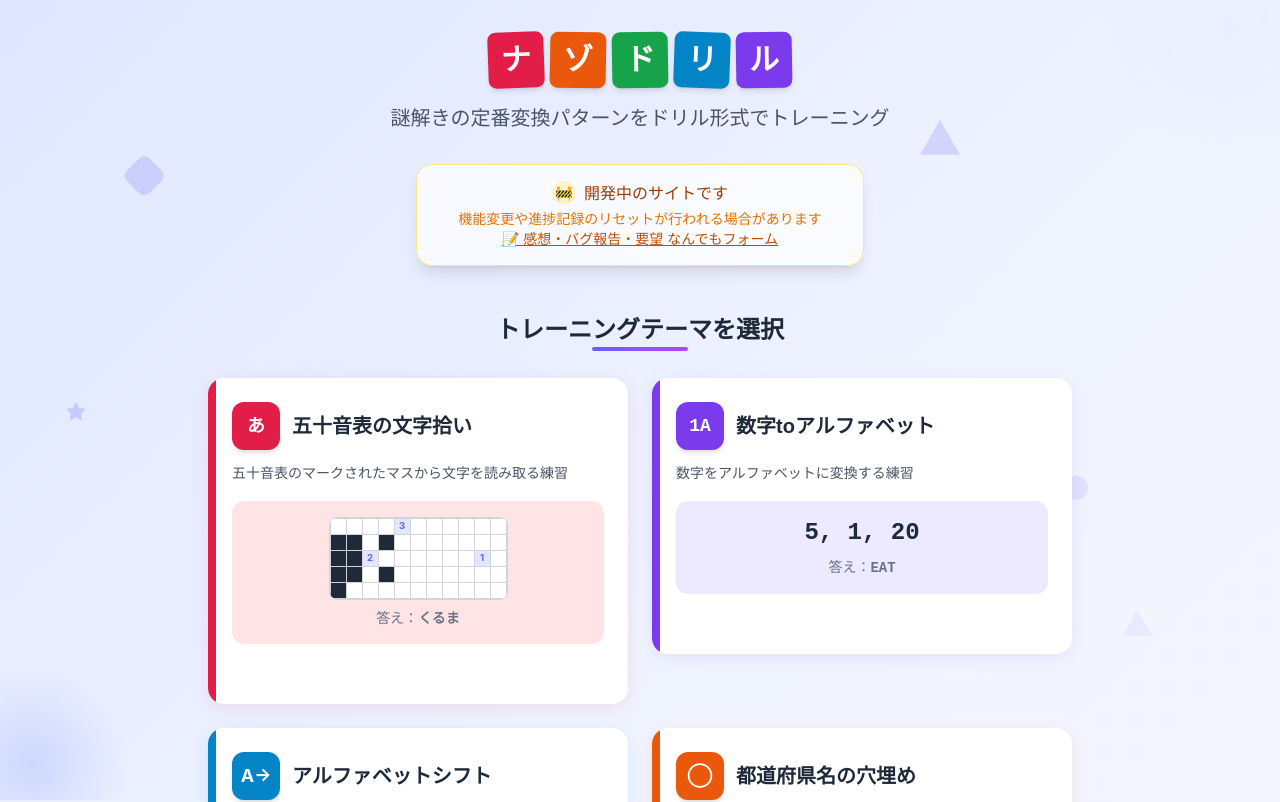
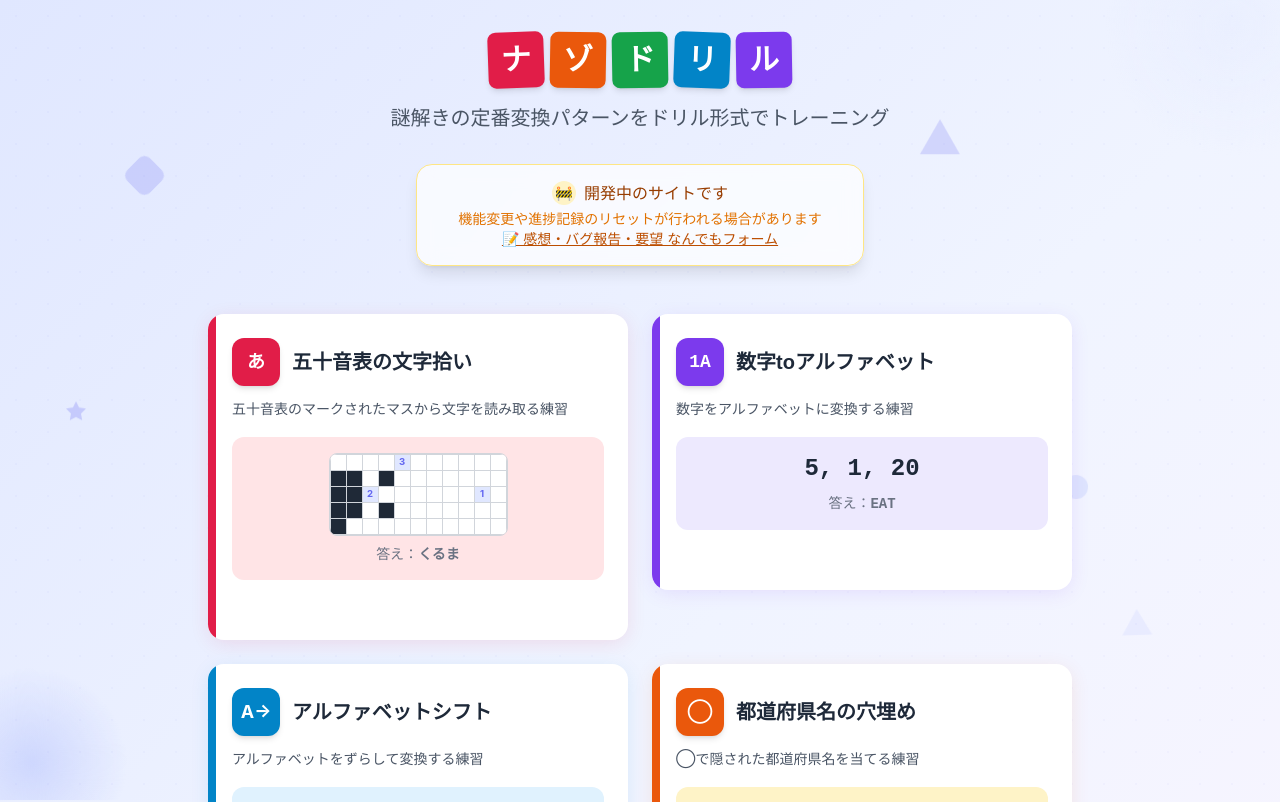
Before and after one commit to aruma256/nazo-drill, a React (Vite) app: page / in a window 1280 px wide. Shown: the top 802 px of the page. Built offline with nearby package versions, Linux system fonts and the light colour scheme.

Commit message:
トップページの「トレーニングテーマを選択」見出しを削除
🤖 Generated with [Claude Code](https://claude.com/claude-code)

Co-Authored-By: Claude Opus 4.5 <noreply@anthropic.com>

```diff
--- a/src/pages/HomePage.tsx
+++ b/src/pages/HomePage.tsx
@@ -58,13 +58,6 @@ export function HomePage() {
 
       {/* Drill Selection */}
       <main>
-        <h2 className="font-display mb-8 text-center text-2xl font-bold text-gray-800">
-          <span className="relative">
-            トレーニングテーマを選択
-            <span className="absolute -bottom-2 left-0 right-0 mx-auto h-1 w-24 rounded-full bg-gradient-to-r from-indigo-500 to-purple-500"></span>
-          </span>
-        </h2>
-
         <div className="grid grid-cols-1 gap-6 md:grid-cols-2">
           {/* 五十音表の文字拾い */}
           <div>
```
Also changed, not shown: 1 other file (tests, documents, lock files or other folders).
